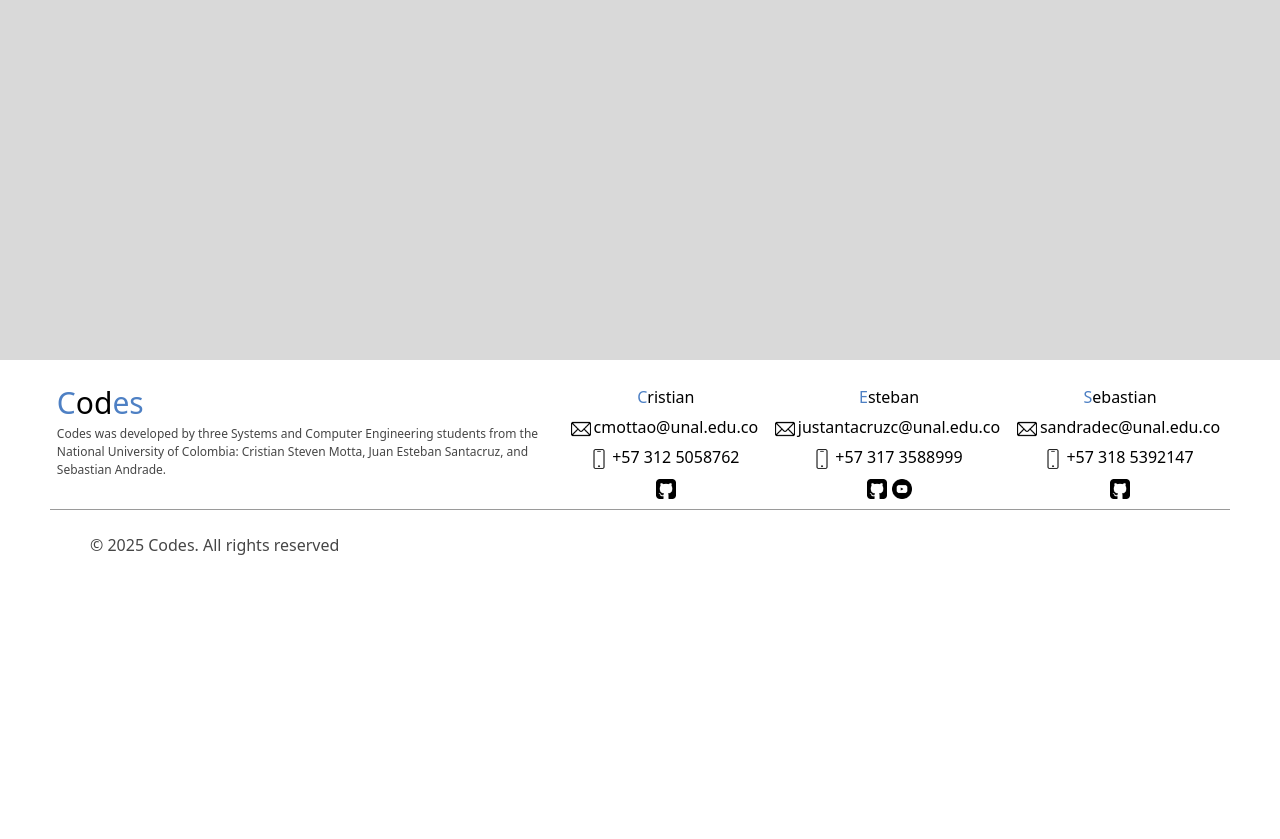
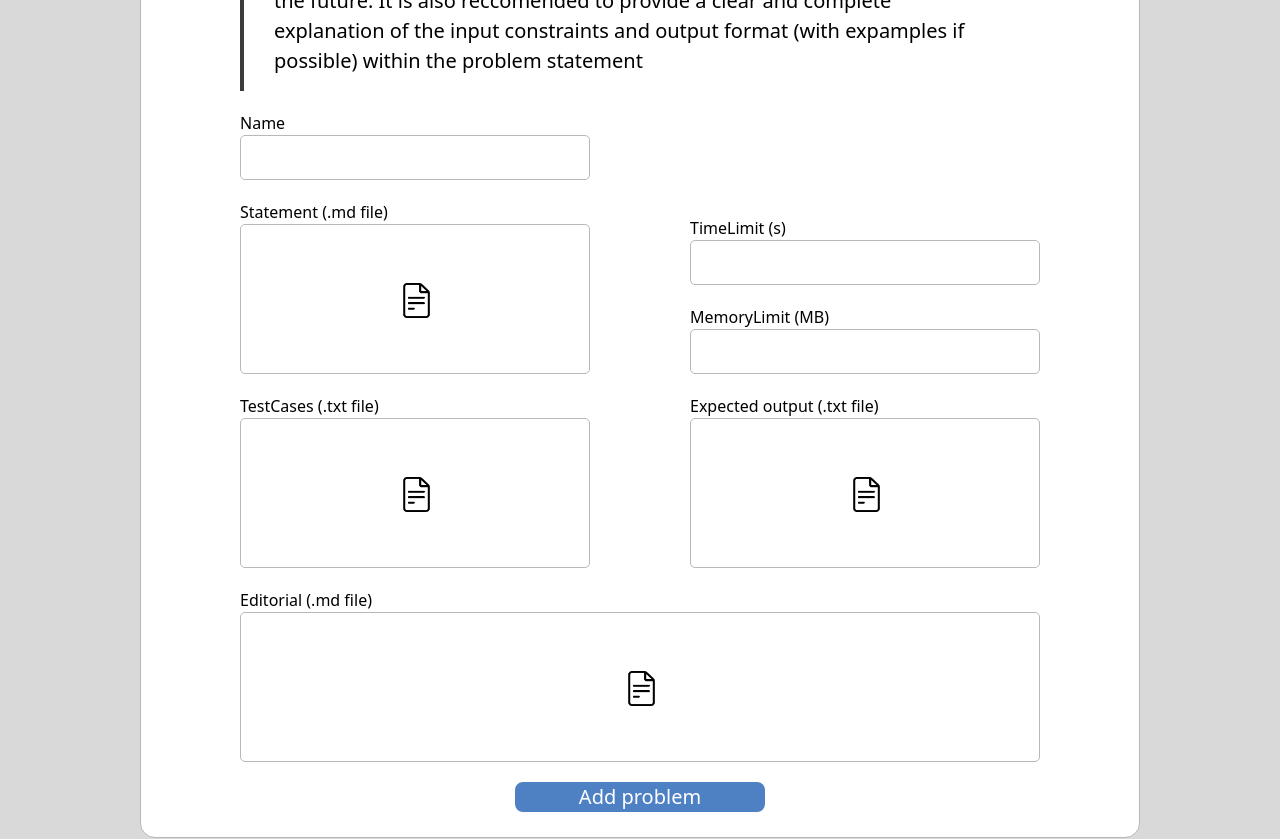
Before and after one commit to Sgewux/Codes-Frontend, a React (Vite) app: page /problemsetter in a window 1280 px wide. Shown: the part 440-1279 px from the top of the page. Before the commit the page ends 1020 px from the top, so only its background shows below. Built offline with nearby package versions, Linux system fonts and the light colour scheme.

Commit message:
Finished create problem form

```diff
--- /dev/null
+++ b/src/components/CreateProblem.tsx
@@ -0,0 +1,97 @@
+import { useState } from "react";
+import fileIcon from "../static/file_icon.png";
+import DropFile from "./DropFile";
+
+function CreateProblem() {
+  const [name, setName] = useState<string | null>(null);
+  const [timeLimit, setTimeLimit] = useState<number | null>(null);
+  const [memoryLimit, setmemoryLimit] = useState<number | null>(null);
+  const [statementContent, setStatementContent] = useState<string | null>(null);
+  const [testCasesContent, setTestCasesContent] = useState<string | null>(null);
+  const [expectedOutContent, setExpectedOutContent] = useState<string | null>(null);
+  const [editorialContent, setEditorialContent] = useState<string | null>(null);
+
+  const handleSubmit = () => {
+    console.log(editorialContent);
+  };
+
+  return(
+    <div className="bg-white w-[1000px] border-solid border-[#B8B8B8] border-[1px] rounded-[15px] p-[25px] flex flex-col items-center">
+      <div className="w-[800px]">
+        <h1 className="font-[500] text-[30px]">Create Problem</h1>
+        <div className="pl-[30px] border-solid border-l-[4px] border-[#3B3B3B] h-[150px] flex flex-col justify-center my-[20px]">
+          <p className="font-[400] text-[20px] w-[700px]">
+            Be carefull! You will not be able to edit the test cases or expected output in the future.
+            It is also reccomended to provide a clear and complete explanation of the input constraints and output format (with expamples if possible)
+            within the problem statement
+            </p>
+        </div>
+      </div>
+
+      <div className="w-[900px] flex flex-col items-center gap-[20px]">
+        <div className="flex justify-around w-[inherit]">
+          <div className="flex flex-col gap-[20px]">
+              <div className="">
+              <p>Name</p>
+              <input type="text" className="w-[350px] h-[45px] border-solid border-[#B8B8B8] border-[1px] rounded-[5px] pl-[5px]"
+                onChange={(e) => {setName(e.target.value)}}
+              />
+            </div>
+            <div>
+              <p>Statement (.md file)</p>
+              <div
+                className="w-[350px] h-[150px] border-solid border-[#B8B8B8] border-[1px] rounded-[5px]">
+                  <DropFile contentSetter={setStatementContent} fileExtention=".md"/>
+              </div>
+            </div>
+
+            <div>
+              <p>TestCases (.txt file)</p>
+              <div
+                className="w-[350px] h-[150px] border-solid border-[#B8B8B8] border-[1px] rounded-[5px]">
+                  <DropFile contentSetter={setTestCasesContent} fileExtention=".txt"/>
+              </div>
+            </div>
+
+          </div>
+          <div className="flex flex-col justify-end gap-[20px]">
+            <div>
+              <p>TimeLimit (s)</p>
+              <input type="number" className="w-[350px] h-[45px] border-solid border-[#B8B8B8] border-[1px] rounded-[5px] pl-[5px]"
+                onChange={(e) => {setTimeLimit(parseInt(e.target.value))}}
+              />
+            </div>
+
+            <div>
+              <p>MemoryLimit (MB)</p>
+              <input type="number" className="w-[350px] h-[45px] border-solid border-[#B8B8B8] border-[1px] rounded-[5px] pl-[5px]"
+                onChange={(e) => {setmemoryLimit(parseInt(e.target.value))}}
+              />
+            </div>
+
+            <div>
+              <p>Expected output (.txt file)</p>
+              <div
+                className="w-[350px] h-[150px] border-solid border-[#B8B8B8] border-[1px] rounded-[5px]">
+                  <DropFile contentSetter={setExpectedOutContent} fileExtention=".txt"/>
+              </div>
+            </div>
+
+          </div>
+        </div>
+        <div>
+          <p>Editorial (.md file)</p>
+          <div
+            className="w-[800px] h-[150px] border-solid border-[#B8B8B8] border-[1px] rounded-[5px]">
+              <DropFile contentSetter={setEditorialContent} fileExtention=".md"/>
+          </div>
+        </div>
+        <button className="bg-main w-[250px] h-[30px] rounded-[8px]" onClick={() => handleSubmit()}>
+          <span className="font-[500] text-[20px] text-white">Add problem</span>
+        </button>
+      </div>
+    </div>
+  );
+}
+
+export default CreateProblem;
--- /dev/null
+++ b/src/components/DropFile.tsx
@@ -0,0 +1,47 @@
+import { useState } from "react";
+import fileIcon from "../static/file_icon.png";
+
+interface DropFileProps {
+  contentSetter: (c: string) => void; // setter to retrieve dropped file content
+  fileExtention: string; // expected extention
+}
+
+function DropFile({ contentSetter, fileExtention }: DropFileProps) {
+  const [filename, setFilename] = useState<string | null>(null);
+
+  const dropHandler = (e: React.DragEvent) => {
+    e.preventDefault();
+    const [file, _] = e.dataTransfer.files;
+    const reader = new FileReader();
+
+    if (file && file.name.slice(-1*(fileExtention.length)) == fileExtention) {
+      reader.readAsText(file);
+
+      reader.onload = () => {
+        if (typeof reader.result == "string") {
+          contentSetter(reader.result);
+          setFilename(file.name);
+        }
+      };
+    } else {
+      alert(`Please upload a proper ${fileExtention} file.`);
+    }
+  };
+
+  const dragOverHandler = (e: React.DragEvent) => {
+    console.log("in drop zone");
+    e.preventDefault();
+  };
+
+  return (
+    <div
+      className="w-[inherit] h-[inherit] flex justify-center items-center"
+      onDragOver={(e) => dragOverHandler(e)}
+      onDrop={(e) => dropHandler(e)}
+      >
+        {!filename ? <img src={fileIcon} className="h-[35px] w-[35px]" /> : <p>{filename}</p>}
+    </div>
+  );
+}
+
+export default DropFile;
--- a/src/components/SubmissionsTable.tsx
+++ b/src/components/SubmissionsTable.tsx
@@ -1,31 +1,11 @@
 import { Link } from "react-router-dom";
+import SubmissionRow from "../types/SubmissionRow";
 
 interface SubmissionsTableProps {
-  submissions: Array<{
-    id: number;
-    problem_name: string;
-    status: string;
-    date: string;
-  }>;
+  submissions: Array<SubmissionRow>;
 }
 
-function SubmissionsTable() {
-  const submissions = [
-    { id: 121312, problem_name: "Wonderful", status: "WA", date: "2025-01-07" },
-    {
-      id: 121312,
-      problem_name: "Counting Stuff",
-      status: "AC",
-      date: "2025-01-07",
-    },
-    {
-      id: 121312,
-      problem_name: "Counting Stuff",
-      status: "CE",
-      date: "2025-01-07",
-    },
-    { id: 121312, problem_name: "A + B", status: "AC", date: "2025-01-07" },
-  ]; //Should recieve this as a prop in the future
+function SubmissionsTable({ submissions }: SubmissionsTableProps) {
 
   const statusMessage = (s: string) => {
     if (s == "AC") {
--- a/src/pages/Problemsetter.tsx
+++ b/src/pages/Problemsetter.tsx
@@ -2,9 +2,16 @@ import { useState } from "react";
 import Nav from "../components/Nav";
 import SecondLevelMenu from "../components/SecondLevelMenu";
 import Footer from "../components/Footer";
+import CreateProblem from "../components/CreateProblem";
 
 function Problemsetter(){
   const [option, setOption] = useState<"Create" | "Read" | "Update" | "Delete">("Create");
+
+  const LoadForm = () => {
+    if(option == "Create"){
+      return <CreateProblem/>
+    }
+  };
   return (
     <>
       <Nav logged={true} activeTab="problemsetter" role="problemsetter"/>
@@ -16,8 +23,8 @@ function Problemsetter(){
         <SecondLevelMenu options={["Create", "Read", "Update", "Delete"]} labels={["Create", "Read", "Update", "Delete"]} selected={option} select={setOption}/>
       </div>
 
-      <div className="w-[100vw] bg-[#D9D9D9] min-h-[calc(100vh-260px)] py-[30px]">
-
+      <div className="w-[100vw] bg-[#D9D9D9] min-h-[calc(100vh-260px)] py-[30px] flex justify-center">
+        {LoadForm()}
       </div>
 
       <Footer/>
--- a/src/pages/Profile.tsx
+++ b/src/pages/Profile.tsx
@@ -1,11 +1,32 @@
+import { useState } from "react";
 import ActivityGraph from "../components/ActivityGraph";
 import Footer from "../components/Footer";
 import Nav from "../components/Nav";
 import SubmissionsTable from "../components/SubmissionsTable";
 import UserStats from "../components/UserStats";
 import { Link, useParams } from "react-router-dom";
+import SubmissionRow from "../types/SubmissionRow";
+import Submissions from "./Submissions";
 
 function Profile() {
+  const dummySubmissions = [
+    { id: 121312, problem_name: "Wonderful", status: "WA", date: "2025-01-07" },
+    {
+      id: 121312,
+      problem_name: "Counting Stuff",
+      status: "AC",
+      date: "2025-01-07",
+    },
+    {
+      id: 121312,
+      problem_name: "Counting Stuff",
+      status: "CE",
+      date: "2025-01-07",
+    },
+    { id: 121312, problem_name: "A + B", status: "AC", date: "2025-01-07" },
+  ];
+  const[lastubmissions, setLastSubmissions] = useState<Array<SubmissionRow>>(dummySubmissions);
+
   const { handle } = useParams();
 
   return (
@@ -23,11 +44,12 @@ function Profile() {
           <h1 className="font-[500] text-[35px] py-[15px] ">
             Last Submissions
           </h1>
-          <SubmissionsTable />
 
-            <span className="mt-[20px] cursor-pointer text-[20px] text-main transition-[0.3s] hover:text-[#235598] ">
-              <Link to={`/users/${handle}/submissions`} target="_blank">See all submissions</Link>
-            </span>
+          <SubmissionsTable submissions={lastubmissions} />
+
+          <span className="mt-[20px] cursor-pointer text-[20px] text-main transition-[0.3s] hover:text-[#235598] ">
+            <Link to={`/users/${handle}/submissions`} target="_blank">See all submissions</Link>
+          </span>
 
         </div>
 
--- a/src/pages/Submissions.tsx
+++ b/src/pages/Submissions.tsx
@@ -6,7 +6,22 @@ import SecondLevelMenu from "../components/SecondLevelMenu";
 
 function Submissions(){
   const[filter, setFilter] = useState<"all" | "accepted" | "failed">("all"); //according to this fetch data with useEffect
-
+  const submissions = [
+    { id: 121312, problem_name: "Wonderful", status: "WA", date: "2025-01-07" },
+    {
+      id: 121312,
+      problem_name: "Counting Stuff",
+      status: "AC",
+      date: "2025-01-07",
+    },
+    {
+      id: 121312,
+      problem_name: "Counting Stuff",
+      status: "CE",
+      date: "2025-01-07",
+    },
+    { id: 121312, problem_name: "A + B", status: "AC", date: "2025-01-07" },
+  ]; //Should recieve this as a prop in the future
   return(
     <>
       <Nav logged={false} role="guest"/>
@@ -19,7 +34,7 @@ function Submissions(){
       </div>
 
       <div className="flex flex-col  items-center  bg-[#D9D9D9] py-[30px] w-[100vw] min-h-[calc(100vh-260px)]">
-            <SubmissionsTable/>
+            <SubmissionsTable submissions={submissions}/>
       </div>
 
       <Footer/>
--- /dev/null
+++ b/src/types/SubmissionRow.ts
@@ -0,0 +1,8 @@
+interface SubmissionRow {
+  id: number;
+  problem_name: string;
+  status: string;
+  date: string;
+};
+
+export default SubmissionRow;
```
